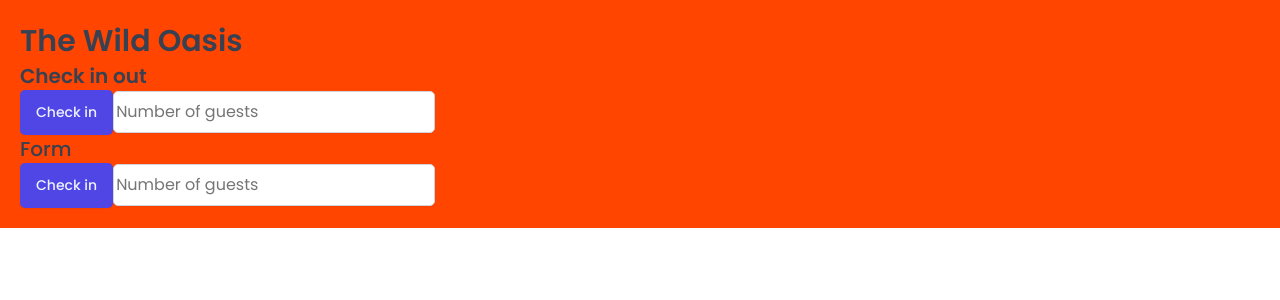
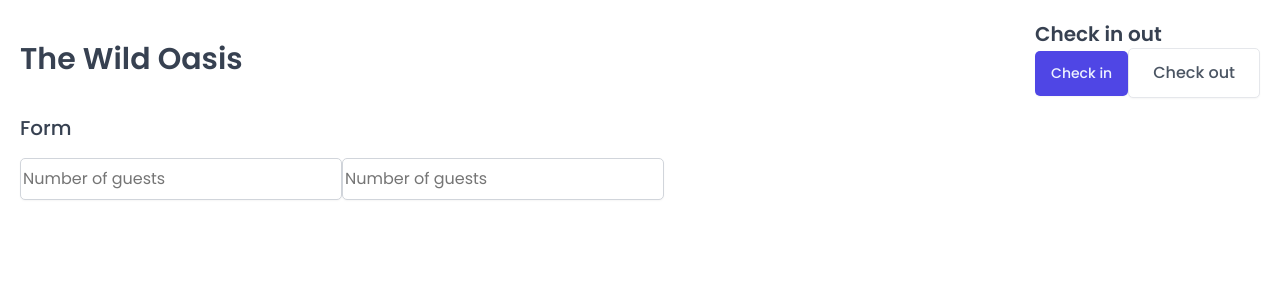
Before and after one commit to Mu-Desu/the-wild-oasis, a React (Vite) app: page / in a window 1280 px wide. Shown: the top 300 px of the page. Built offline with nearby package versions, Linux system fonts and the light colour scheme; a web font is replaced by a local one.

Commit message:
building more reusable styled components

```diff
--- a/src/App.jsx
+++ b/src/App.jsx
@@ -3,9 +3,9 @@
 import Button from "./ui/Button";
 import Input from "./ui/Input";
 import Heading from "./ui/Heading";
+import Row from "./ui/Row";
 
 const StyledApp = styled.main`
-  background-color: orangered;
   padding: 20px;
 `;
 
@@ -14,17 +14,25 @@
     <>
       <GlobalStyles />
       <StyledApp>
-        <Heading as="h1">The Wild Oasis</Heading>
-
-        <Heading as="h2">Check in out</Heading>
-        <Button>Check in</Button>
-
-        <Input type="number" placeholder="Number of guests" />
-
-        <Heading as="h3">Form</Heading>
-        <Button>Check in</Button>
-
-        <Input type="number" placeholder="Number of guests" />
+        <Row>
+          <Row type="horizontal">
+            <Heading as="h1">The Wild Oasis</Heading>
+            <div>
+              <Heading as="h2">Check in out</Heading>
+              <Button>Check in</Button>
+              <Button variation="secondary" size="large">
+                Check out
+              </Button>
+            </div>
+          </Row>
+          <Row>
+            <Heading as="h3">Form</Heading>
+            <form>
+              <Input type="number" placeholder="Number of guests" />
+              <Input type="number" placeholder="Number of guests" />
+            </form>
+          </Row>
+        </Row>
       </StyledApp>
     </>
   );
--- a/src/ui/Button.jsx
+++ b/src/ui/Button.jsx
@@ -49,19 +49,17 @@
 };
 
 const Button = styled.button`
-  font-size: 1.4rem;
-  padding: 1.2rem 1.6rem;
-  font-weight: 500;
   border: none;
   border-radius: var(--border-radius-sm);
-  background-color: var(--color-brand-600);
-  color: var(--color-brand-50);
   box-shadow: var(--shadow-sm);
-  cursor: pointer;
 
-  &:hover {
-    background-color: var(--color-brand-700);
-  }
+  ${(props) => sizes[props.size]}
+  ${(props) => variations[props.variation]}
 `;
 
+Button.defaultProps = {
+  variation: "primary",
+  size: "medium",
+};
+
 export default Button;
--- /dev/null
+++ b/src/ui/Row.jsx
@@ -0,0 +1,25 @@
+import styled, { css } from "styled-components";
+
+const Row = styled.div`
+  display: flex;
+
+  ${(props) =>
+    props.type === "horizontal" &&
+    css`
+      justify-content: space-between;
+      align-items: center;
+    `}
+
+  ${(props) =>
+    props.type === "vertical" &&
+    css`
+      flex-direction: column;
+      gap: 1.6rem;
+    `}
+`;
+
+Row.defaultProps = {
+  type: "vertical",
+};
+
+export default Row;
```
